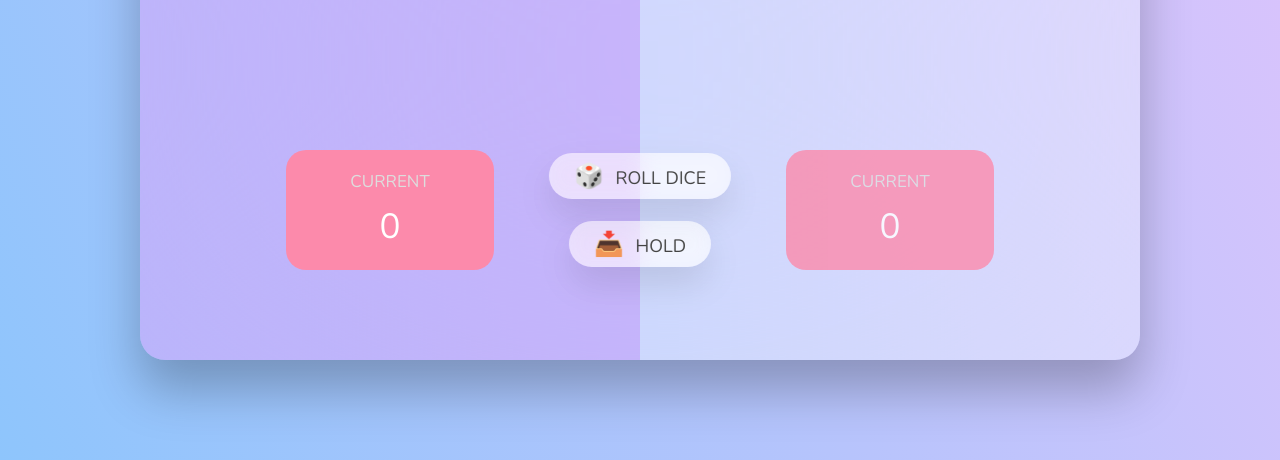
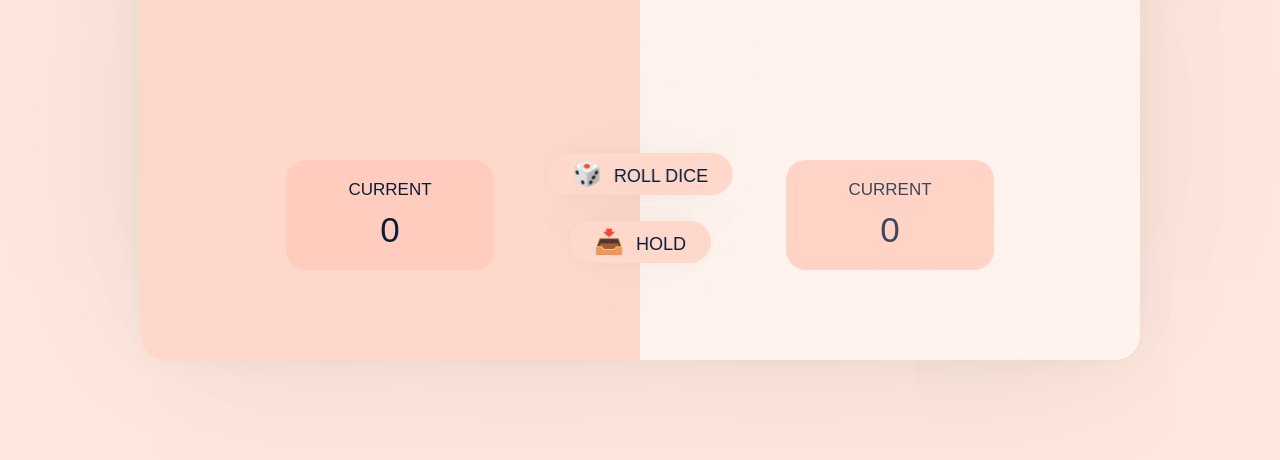
Before and after one commit to atuljoshyy/dice-game, a plain HTML site: page index.html in a window 1280 px wide. Shown: the part 340-800 px from the top of the page. Drawn offline with nearby package versions, Linux system fonts and the light colour scheme.

Commit message:
Updated Colors ✅

```diff
--- a/style.css
+++ b/style.css
@@ -12,13 +12,11 @@ html {
 }
 
 body {
-  font-family: 'Nunito', sans-serif;
+  font-family: 'Popins', sans-serif;
   font-weight: 400;
   height: 100vh;
-  color: #333;
-  background-color: #8EC5FC;
-  background-image: linear-gradient(62deg, #8EC5FC 0%, #E0C3FC 100%);
-
+  color: hsl(14, 100%, 77%);
+  background-color: #ffe9df;
   display: flex;
   align-items: center;
   justify-content: center;
@@ -29,10 +27,17 @@ main {
   position: relative;
   width: 100rem;
   height: 60rem;
-  background-color: rgba(255, 255, 255, 0.35);
+  background-color: rgba(255, 255, 255, 0.452);
   backdrop-filter: blur(200px);
   filter: blur();
-  box-shadow: 0 3rem 5rem rgba(0, 0, 0, 0.25);
+  box-shadow:
+  0px 0px 17.2px rgba(0, 0, 0, 0.022),
+  0px 0px 43.4px rgba(0, 0, 0, 0.031),
+  0px 0px 88.6px rgba(0, 0, 0, 0.039),
+  0px 0px 182.5px rgba(0, 0, 0, 0.048),
+  0px 0px 500px rgba(0, 0, 0, 0.07)
+;
+
   border-radius:25px;
   overflow: hidden;
   display: flex;
@@ -61,12 +66,12 @@ main {
 .score {
   font-size: 8rem;
   font-weight: 300;
-  color: #c7365f;
+  color: hsl(14, 100%, 77%);
   margin-bottom: auto;
 }
 
 .player--active {
-  background-color: rgba(178, 97, 245, 0.301);
+  background-color: #FFD8CC;
 }
 .player--active .name {
   font-weight: 700;
@@ -80,10 +85,10 @@ main {
 }
 
 .current {
-  background-color: #fc8aab;
+  background-color: #ffccbd;
   opacity: 0.8;
   border-radius: 20px;
-  color: #fff;
+  color: #0A1D37;
   width: 65%;
   padding: 2rem;
   text-align: center;
@@ -94,7 +99,7 @@ main {
   text-transform: uppercase;
   margin-bottom: 1rem;
   font-size: 1.7rem;
-  color: #ddd;
+  color: #0A1D37;
 }
 
 .current-score {
@@ -106,7 +111,7 @@ main {
   position: absolute;
   left: 50%;
   transform: translateX(-50%);
-  color: #444;
+  color: #0A1D37;
   background: none;
   border: none;
   font-family: inherit;
@@ -116,13 +121,18 @@ main {
   font-weight: 400;
   transition: all 0.2s;
 
-  background-color: white;
-  background-color: rgba(255, 255, 255, 0.6);
+  background-color: #FFD8CC;
   backdrop-filter: blur(10px);
 
   padding: 0.7rem 2.5rem;
   border-radius: 50rem;
-  box-shadow: 0 1.75rem 3.5rem rgba(0, 0, 0, 0.1);
+  box-shadow:
+  0px 0px 17.2px rgba(0, 0, 0, 0.022),
+  0px 0px 43.4px rgba(0, 0, 0, 0.031),
+  0px 0px 88.6px rgba(0, 0, 0, 0.039),
+  0px 0px 182.5px rgba(0, 0, 0, 0.048),
+  0px 0px 500px rgba(0, 0, 0, 0.07)
+;
 }
 
 .btn::first-letter {
@@ -143,7 +153,13 @@ main {
 
 .btn:active {
   transform: translate(-50%, 3px);
-  box-shadow: 0 1rem 2rem rgba(0, 0, 0, 0.15);
+  box-shadow:
+  0px 0px 17.2px rgba(0, 0, 0, 0.022),
+  0px 0px 43.4px rgba(0, 0, 0, 0.031),
+  0px 0px 88.6px rgba(0, 0, 0, 0.039),
+  0px 0px 182.5px rgba(0, 0, 0, 0.048),
+  0px 0px 500px rgba(0, 0, 0, 0.07)
+;
 }
 
 .btn:focus {
@@ -161,12 +177,12 @@ main {
 }
 
 .player--winner {
-  background-color: #2f2f2f;
+  background-color: #0A1D37;
 }
 
 .player--winner .name {
   font-weight: 700;
-  color: #c7365f;
+  color: hsl(14, 100%, 77%);
 }
 
 .hidden{
```
